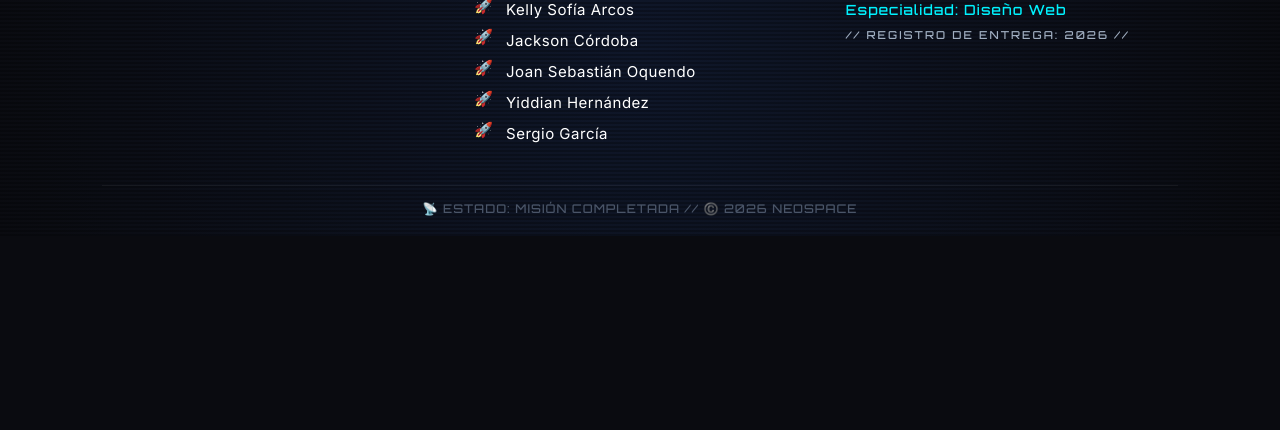
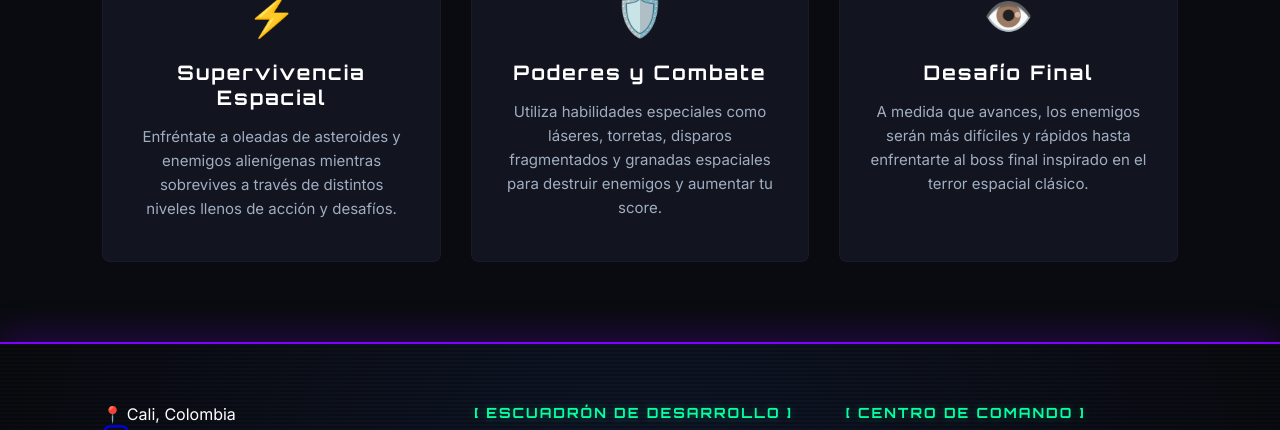
Before and after one commit to KettyorKitty/neospace_, a plain HTML site: page index.html in a window 1280 px wide. Shown: the part 2026-2456 px from the top of the page. Before the commit the page ends 2262 px from the top, so only its background shows below. Drawn offline with Linux system fonts and the light colour scheme.

Commit message:
Update index.html

```diff
--- a/index.html
+++ b/index.html
@@ -103,7 +103,27 @@
             <button type="submit" class="btn-enviar sound-hover">Enviar</button>
         </form>
     </section>
+<section id="servicios" class="ventajas">
 
+        <a href="sistema.html#supervivencia" class="tarjeta" style="text-decoration: none; color: inherit;">
+            <div class="tarjeta-icono">⚡</div>
+            <h3>Supervivencia Espacial</h3>
+            <p>Enfréntate a oleadas de asteroides y enemigos alienígenas mientras sobrevives a través de distintos niveles llenos de acción y desafíos.</p>
+        </a>
+
+        <a href="sistema.html#poderes" class="tarjeta" style="text-decoration: none; color: inherit;">
+            <div class="tarjeta-icono">🛡️</div>
+            <h3>Poderes y Combate</h3>
+            <p>Utiliza habilidades especiales como láseres, torretas, disparos fragmentados y granadas espaciales para destruir enemigos y aumentar tu score.</p>
+        </a>
+
+        <a href="sistema.html#desafio" class="tarjeta" style="text-decoration: none; color: inherit;">
+            <div class="tarjeta-icono">👁️</div>
+            <h3>Desafío Final</h3>
+            <p>A medida que avances, los enemigos serán más difíciles y rápidos hasta enfrentarte al boss final inspirado en el terror espacial clásico.</p>
+        </a>
+
+    </section>
     <footer class="cyber-footer">
         <div class="footer-overlay"></div>
 
@@ -151,6 +171,3 @@
     <script src="script.js" defer></script>
 </body>
 </html>
-<script src="js/seguridad.js"></script>
-</body>
-</html>
```
